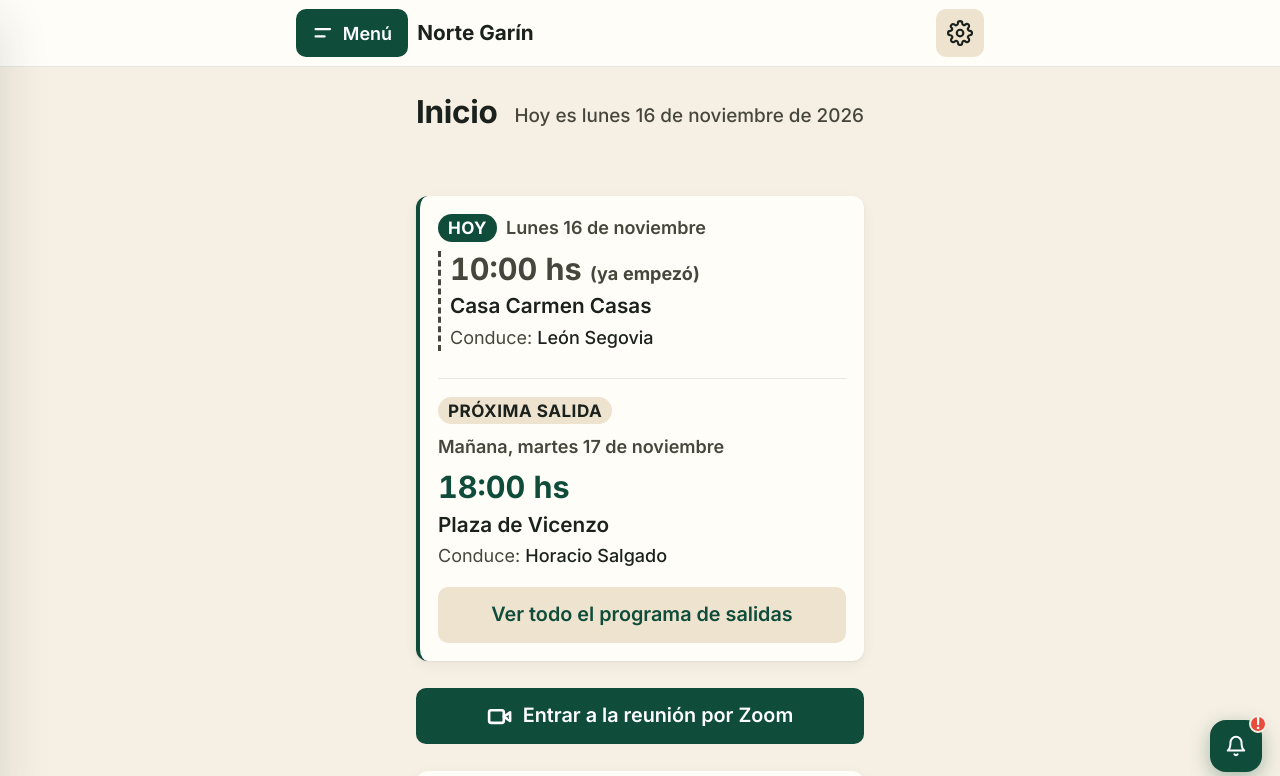
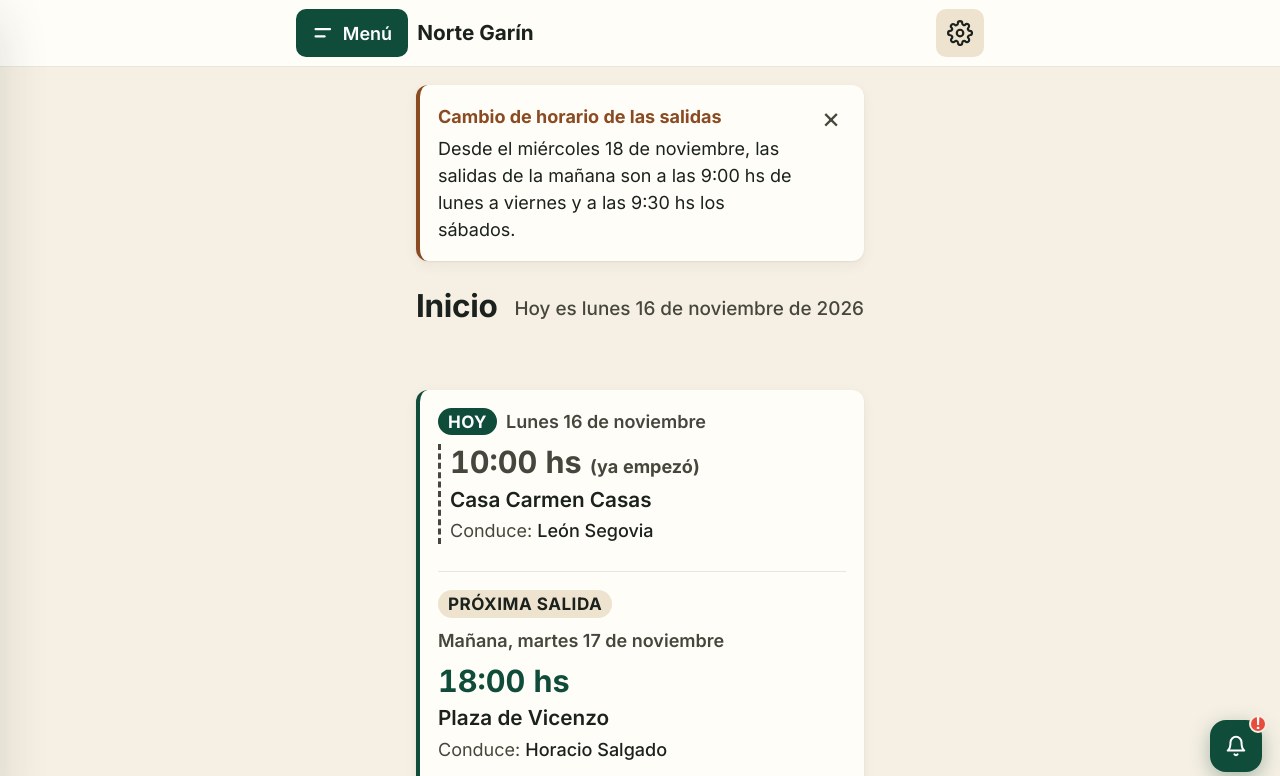
Before and after one commit to s1m0n4ss/norte-garin-tablero, a plain HTML site: page Tablero-Norte-Garin/index.html in a window 1280 px wide. Shown: the top 776 px of the page. Drawn offline with nearby package versions, Linux system fonts and the light colour scheme.

Commit message:
Aviso temporal de cambio de horario de las salidas (16 al 23 de noviembre)
Agrega aviso.js, que muestra un aviso debajo del encabezado solo entre dos
fechas y se puede cerrar. Los estilos van en estilos.css con los tokens de
la paleta. Se carga en las 9 páginas principales.

Co-Authored-By: Claude Opus 5.5 <noreply@anthropic.com>
Claude-Session: https://claude.ai/code/session_01YLR8UmtK6NjzkYXA21yW1J

```diff
--- /dev/null
+++ b/Tablero-Norte-Garin/aviso.js
@@ -0,0 +1,35 @@
+/* Norte Garín · Aviso temporal arriba de cada página.
+   Para un aviso nuevo, cambiar AVISO (id nuevo, texto y fechas). Fuera de las fechas no se muestra nada.
+   Si alguien lo cierra, queda cerrado en ese celular (localStorage). */
+(function () {
+  "use strict";
+  var AVISO = {
+    id: "cambio-horario-salidas-2026-11",
+    titulo: "Cambio de horario de las salidas",
+    texto: "Desde el miércoles 18 de noviembre, las salidas de la mañana son a las 9:00 hs de lunes a viernes y a las 9:30 hs los sábados.",
+    desde: new Date(2026, 10, 16),      // 16 de noviembre de 2026
+    hasta: new Date(2026, 10, 24)       // se deja de mostrar el 24 de noviembre
+  };
+
+  var KEY = "ng-aviso-cerrado-" + AVISO.id;
+  var ahora = new Date();
+  if (ahora < AVISO.desde || ahora >= AVISO.hasta) return;
+  try { if (localStorage.getItem(KEY) === "1") return; } catch (e) {}
+
+  var header = document.querySelector("header");
+  if (!header) return;
+
+  var box = document.createElement("div");
+  box.className = "ng-aviso";
+  box.setAttribute("role", "status");
+  box.innerHTML =
+    '<div class="ng-aviso-texto"><strong></strong><span></span></div>' +
+    '<button type="button" class="ng-aviso-cerrar" aria-label="Cerrar aviso">&times;</button>';
+  box.querySelector("strong").textContent = AVISO.titulo;
+  box.querySelector("span").textContent = AVISO.texto;
+  box.querySelector("button").addEventListener("click", function () {
+    box.remove();
+    try { localStorage.setItem(KEY, "1"); } catch (e) {}
+  });
+  header.insertAdjacentElement("afterend", box);
+})();
--- a/Tablero-Norte-Garin/estilos.css
+++ b/Tablero-Norte-Garin/estilos.css
@@ -348,3 +348,38 @@ details.ng-vm > summary { align-items: flex-start; }
 .ng-settings-size button[aria-pressed="true"] { border-color: var(--border-strong); }
 .ng-settings-size button:disabled { opacity: .55; cursor: default; }
 .ng-settings .ng-theme-btn { margin-top: 0; }
+
+/* Aviso temporal (aviso.js) */
+.ng-aviso {
+  display: flex;
+  align-items: flex-start;
+  gap: var(--s-1);
+  max-width: 448px;
+  margin: var(--s-2) auto 0;
+  padding: var(--s-2);
+  background: var(--bg-card);
+  color: var(--text);
+  border-radius: var(--r-card);
+  box-shadow: var(--shadow-card);
+  border-left: 4px solid var(--accent-warm);
+  line-height: 1.5;
+}
+@media (max-width: 480px) {
+  .ng-aviso { margin-left: var(--s-2); margin-right: var(--s-2); }
+}
+.ng-aviso-texto { flex: 1; min-width: 0; font-size: 1rem; }
+.ng-aviso-texto strong { display: block; font-weight: 700; color: var(--accent-warm); margin-bottom: 0.25rem; }
+.ng-aviso-cerrar {
+  flex-shrink: 0;
+  width: 48px;
+  height: 48px;
+  margin: -0.5rem -0.5rem -0.5rem 0;
+  border: none;
+  border-radius: var(--r-btn);
+  background: transparent;
+  color: var(--text-muted);
+  font-size: 1.6rem;
+  line-height: 1;
+  cursor: pointer;
+}
+.ng-aviso-cerrar:hover { background: var(--bg-card2); }
--- a/Tablero-Norte-Garin/index.html
+++ b/Tablero-Norte-Garin/index.html
@@ -1202,5 +1202,6 @@
     }
   </script>
     <script src="accesibilidad.js"></script>
+    <script src="aviso.js"></script>
   </body>
 </html>
```
Also changed, not shown: Tablero-Norte-Garin/conferencias.html (+1 -0 lines), Tablero-Norte-Garin/grupos.html (+1 -0 lines), Tablero-Norte-Garin/lectores.html (+1 -0 lines), Tablero-Norte-Garin/limpieza.html (+1 -0 lines), Tablero-Norte-Garin/multimedia.html (+1 -0 lines), Tablero-Norte-Garin/proximos-eventos.html (+1 -0 lines), Tablero-Norte-Garin/salidas.html (+1 -0 lines), Tablero-Norte-Garin/vida-ministerio.html (+1 -0 lines).
